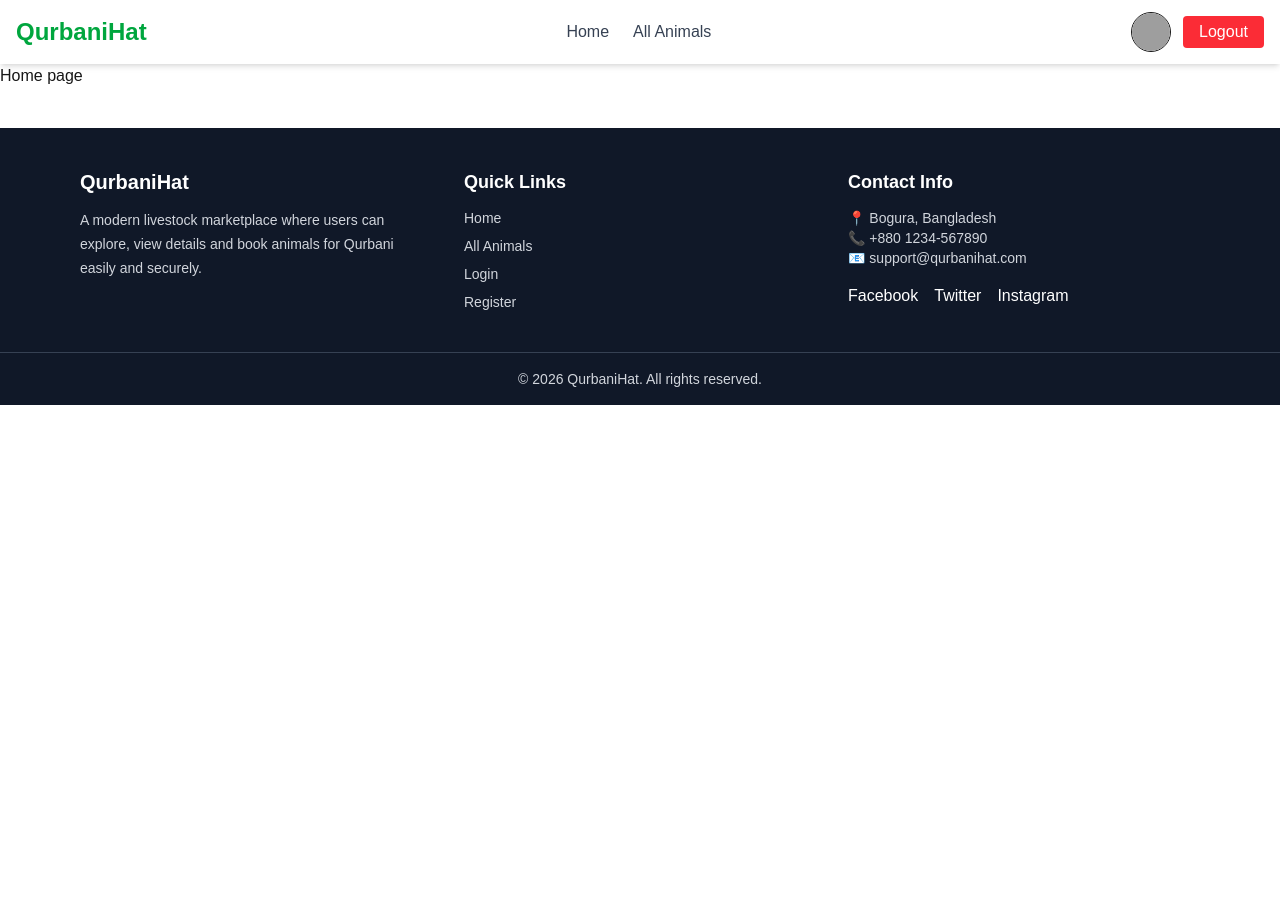
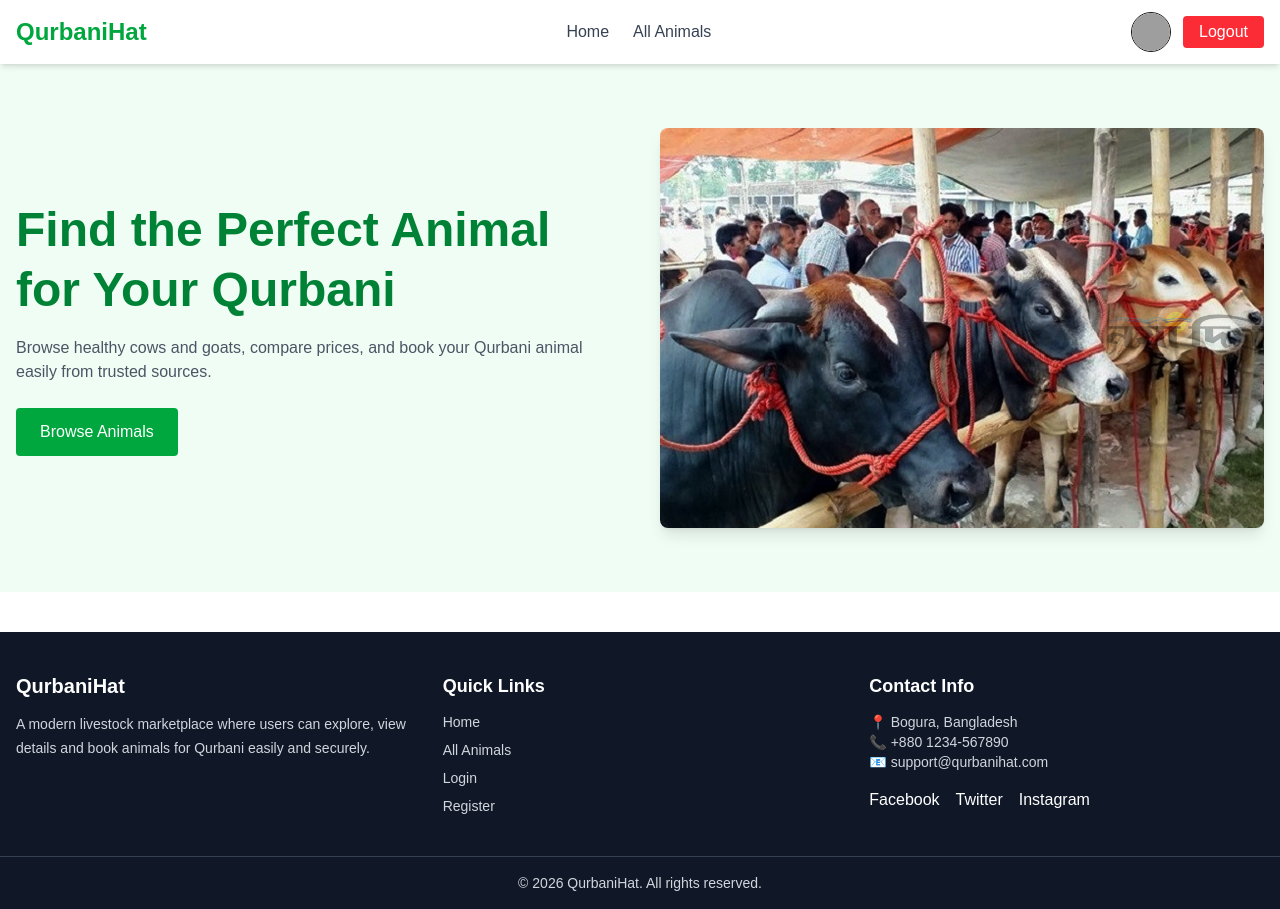
Before and after one commit to almahmudzihad/qurbanihat-nextjs, a Next.js app: page / in a window 1280 px wide. Before the commit the page ends 800 px from the top, so only its background shows below. Built offline with nearby package versions, Linux system fonts and the light colour scheme; grey boxes are pictures that could not be loaded.

Commit message:
add hero section

```diff
--- a/src/Components/Footer.jsx
+++ b/src/Components/Footer.jsx
@@ -3,7 +3,7 @@ import Link from "next/link";
 export default function Footer() {
   return (
     <footer className="bg-gray-900 text-gray-300 mt-10">
-      <div className="max-w-6xl mx-auto px-4 py-10 grid grid-cols-1 md:grid-cols-3 gap-8">
+      <div className="max-w-7xl mx-auto px-4 py-10 grid grid-cols-1 md:grid-cols-3 gap-8">
 
         {/* About Section */}
         <div>
--- /dev/null
+++ b/src/Components/Hero.jsx
@@ -0,0 +1,43 @@
+import Image from "next/image";
+import Link from "next/link";
+
+
+export default function Hero() {
+  return (
+    <section className="bg-green-50 py-16">
+      <div className="max-w-7xl mx-auto px-4 flex flex-col-reverse md:flex-row items-center gap-10">
+
+        {/* Left Content */}
+        <div className="flex-1 text-center md:text-left">
+          <h1 className="text-4xl md:text-5xl font-bold text-green-700 leading-tight">
+            Find the Perfect Animal for Your Qurbani
+          </h1>
+
+          <p className="mt-4 text-gray-600">
+            Browse healthy cows and goats, compare prices, and book your
+            Qurbani animal easily from trusted sources.
+          </p>
+
+          <Link
+            href="/animals"
+            className="inline-block mt-6 bg-green-600 text-white px-6 py-3 rounded hover:bg-green-700 transition"
+          >
+            Browse Animals
+          </Link>
+        </div>
+
+        {/* Right Image */}
+        <div className="flex-1">
+          <Image
+            width={500}
+            height={500}
+            src="/Qurbani-hero.jpg"
+            alt="Qurbani Animal"
+            className="w-full h-[300px] md:h-[400px] object-cover rounded-lg shadow-lg"
+          />
+        </div>
+
+      </div>
+    </section>
+  );
+}
--- a/src/app/page.js
+++ b/src/app/page.js
@@ -1,9 +1,10 @@
+import Hero from "@/Components/Hero";
 import Image from "next/image";
 
 export default function Home() {
   return (
     <div>
-      <h1>Home page </h1>
+      <Hero />
     </div>
   );
 }
```
Also changed, not shown: public/Qurbani-hero.jpg (added).
